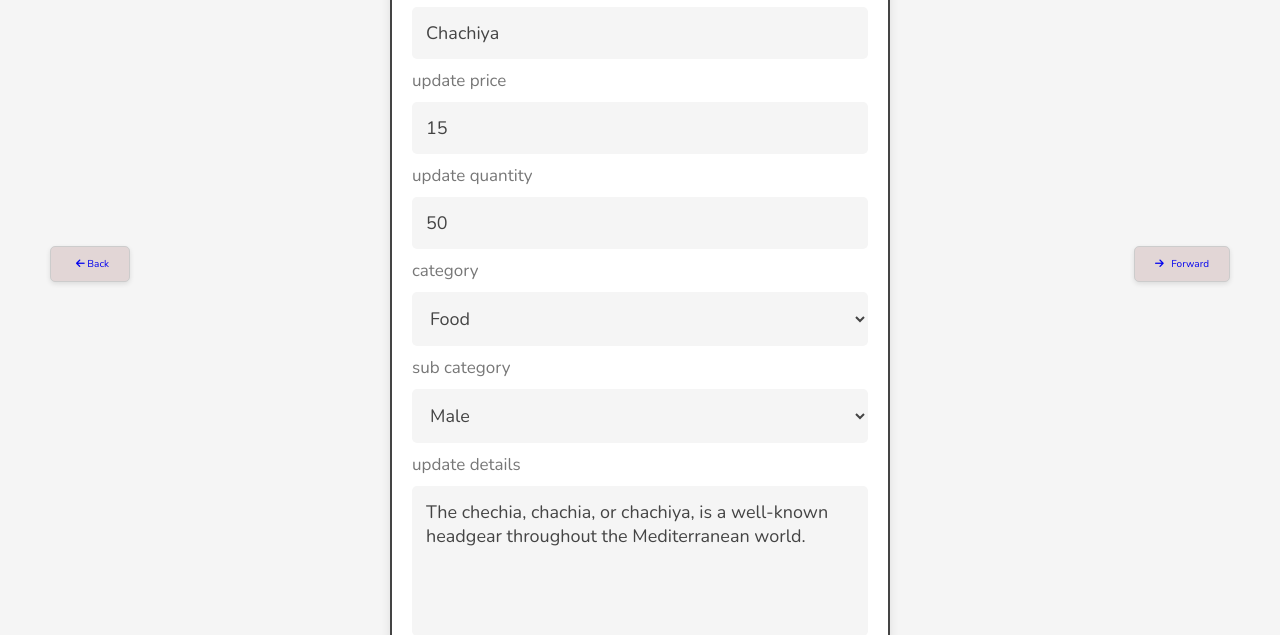
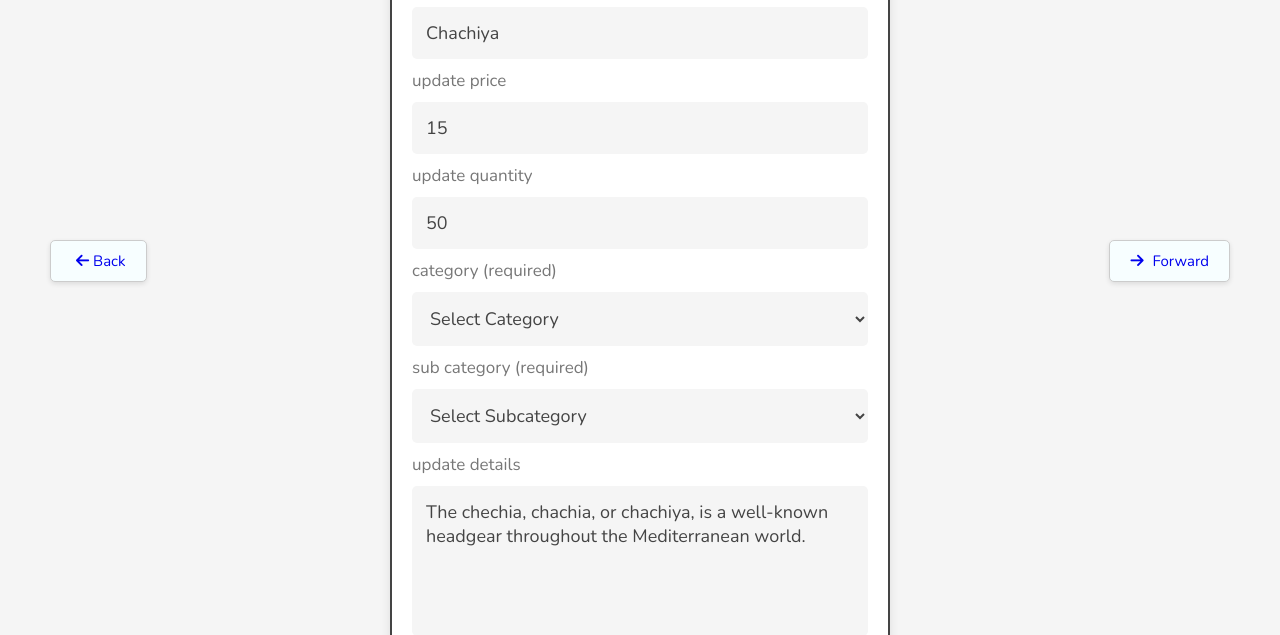
Before and after one commit to AminKaammoun/Echri-Tounsi, a PHP site: page /Echri-Tounsi/admin/update_product.php?update=7 in a window 1280 px wide. Shown: the part 498-1133 px from the top of the page. Run offline with PHP 8.4, Linux system fonts and the light colour scheme; a user stored in the database is signed in; data comes from the database, SQL or seed files in the repository; some libraries are stand-ins or nearby versions.

Commit message:
BUTTON COLORS and update fixed

```diff
--- a/admin/update_product.php
+++ b/admin/update_product.php
@@ -160,21 +160,25 @@ if(isset($_POST['update'])){
       <input type="number" name="quantity" required class="box" min="0" max="9999999999" placeholder="enter product price" value="<?= $fetch_products['quantity']; ?>">
 
 
-               <span>category</span>
+      <div class="inputBox">
+               <span>category (required)</span>
                <select name="category" id="category" class="box" required>
-                  <?php foreach ($categories as $category): ?>
+                  <option value="" selected disabled>Select Category</option>
+                  <?php foreach ($categories as $category) : ?>
                      <option value="<?= $category['id']; ?>"><?= $category['name']; ?></option>
                   <?php endforeach; ?>
                </select>
+            </div>
 
-
-
-               <span>sub category</span>
-               <select name="sub_category" id="category" class="box" required>
-                  <?php foreach ($sub_categories as $category): ?>
+            <div class="inputBox">
+               <span>sub category (required)</span>
+               <select name="sub_category" id="subCategorySelect" class="box" required>
+                  <option value="" selected disabled>Select Subcategory</option>
+                  <?php foreach ($sub_categories as $category) : ?>
                      <option value="<?= $category['id']; ?>"><?= $category['name']; ?></option>
                   <?php endforeach; ?>
                </select>
+            </div>
 
 
 
@@ -207,7 +211,55 @@ if(isset($_POST['update'])){
 
 
 
+<script>
+      document.addEventListener('DOMContentLoaded', function() {
+         var categorySelect = document.getElementById('category');
+         var subCategorySelect = document.getElementById('subCategorySelect');
 
+         categorySelect.addEventListener('change', function() {
+            var categoryId = this.value;
+            if (categoryId) {
+               var xhr = new XMLHttpRequest();
+               xhr.open('GET', 'get_subcategories.php?category_id=' + categoryId, true);
+               xhr.onreadystatechange = function() {
+                  if (xhr.readyState == 4 && xhr.status == 200) {
+                     var subCategories = JSON.parse(xhr.responseText);
+                     updateSubCategoryOptions(subCategories);
+                  }
+               };
+               xhr.send();
+            } else {
+               subCategorySelect.innerHTML = '';
+            }
+         });
+
+         function updateSubCategoryOptions(subCategories) {
+            subCategorySelect.innerHTML = '';
+            subCategories.forEach(function(subCategory) {
+               var option = document.createElement('option');
+               option.value = subCategory.id;
+               option.textContent = subCategory.name;
+               subCategorySelect.appendChild(option);
+            });
+         }
+
+         // Initial call to populate subcategories based on the default category
+         var defaultCategoryId = categorySelect.value;
+         if (defaultCategoryId) {
+            var xhr = new XMLHttpRequest();
+            xhr.open('GET', 'get_subcategories.php?category_id=' + defaultCategoryId, true);
+            xhr.onreadystatechange = function() {
+               if (xhr.readyState == 4 && xhr.status == 200) {
+                  var subCategories = JSON.parse(xhr.responseText);
+                  updateSubCategoryOptions(subCategories);
+               }
+            };
+            xhr.send();
+         }
+      });
+
+
+   </script>
 
 
 
--- a/components/user_header.php
+++ b/components/user_header.php
@@ -7,7 +7,7 @@
 
     .search-input {
         font-size: 16px;
-        width: 220px;
+        width: 300px;
         padding: 6px;
         border: 1px solid #ccc;
         border-radius: 7px;
--- a/css/admin_style.css
+++ b/css/admin_style.css
@@ -17,8 +17,9 @@
   bottom: 150px; /* Adjust this value as needed */
   left: 50px; /* Adjust this value as needed */
   z-index: 9999;
-  background-color: #e2d6d6;
+  background-color: #F7FEFF;
   border: 1px solid #ccc;
+  font-size: 15px;
   padding: 10px 20px;
   border-radius: 5px;
   box-shadow: 0 2px 5px rgba(0, 0, 0, 0.1);
@@ -29,7 +30,9 @@
   bottom: 150px; /* Adjust this value as needed */
   right: 50px; /* Adjust this value as needed */
   z-index: 9999;
-  background-color: #e2d6d6;
+  font-size: 15px;
+
+  background-color: #F7FEFF;
   border: 1px solid #ccc;
   padding: 10px 20px;
   border-radius: 5px;
```
Also changed, not shown: css/style.css (+5 -2 lines).
